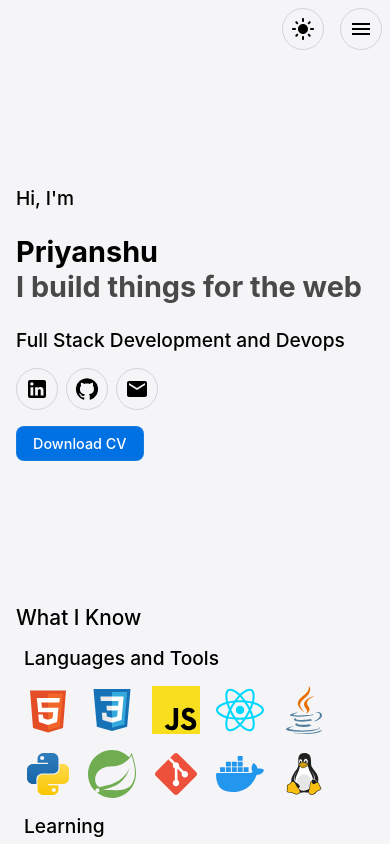
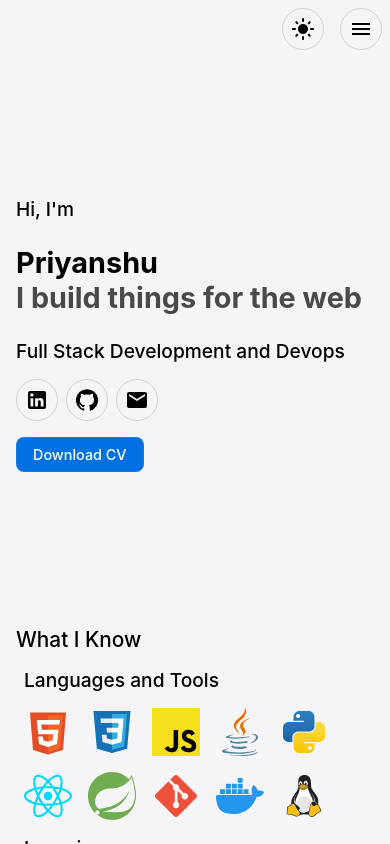
Before and after one commit to priyanshu16095/portfolio, a React (Vite) app: page / in a window 390 px wide. Built offline with nearby package versions, Linux system fonts and the light colour scheme.

Commit message:
some changes in ui

```diff
--- a/src/components/WhatIKnow.jsx
+++ b/src/components/WhatIKnow.jsx
@@ -30,9 +30,9 @@ function WhatIKnow() {
                                     <img src={htmlIconSvg} className='skillsIcon' />
                                     <img src={cssSvgIcon} className='skillsIcon' />
                                     <img src={javascriptSvgIcon} className='skillsIcon' />
-                                    <img src={reactSvgIcon} className='skillsIcon' />
                                     <img src={javaSvgIcon} className='skillsIcon' />
                                     <img src={pythonSvgIcon} className='skillsIcon' />
+                                    <img src={reactSvgIcon} className='skillsIcon' />
                                     <img src={springSvgIcon} className='skillsIcon' />
                                     <img src={gitSvgIcon} className='skillsIcon' />
                                     <img src={dockerSvgIcon} className='skillsIcon' />
--- a/src/components/style.css
+++ b/src/components/style.css
@@ -125,7 +125,7 @@
 }
 .heroContainer {
     width: 100%;
-    padding: 4rem 1rem;
+    padding: 4.7rem 1rem;
     gap: 1rem;
 }
 .about {
--- a/src/index.css
+++ b/src/index.css
@@ -498,4 +498,7 @@ button:hover {
     gap: 1rem;
     flex-direction: column;
   }
+  .skillsIcon {
+    width: 3rem;
+  }
 }
```
